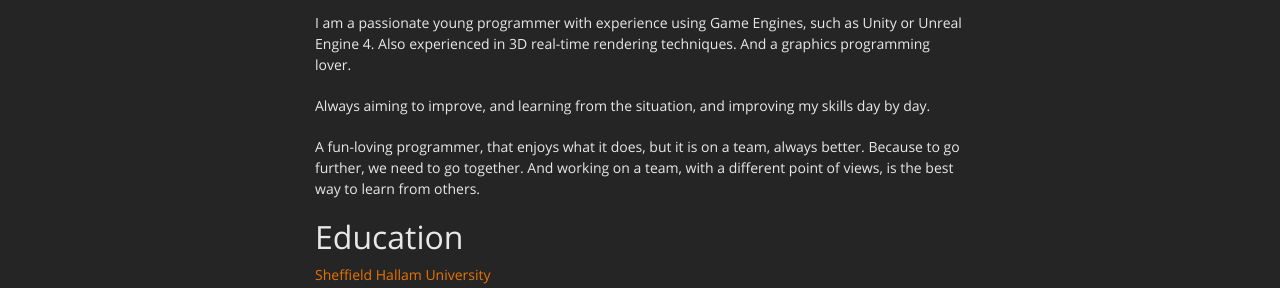
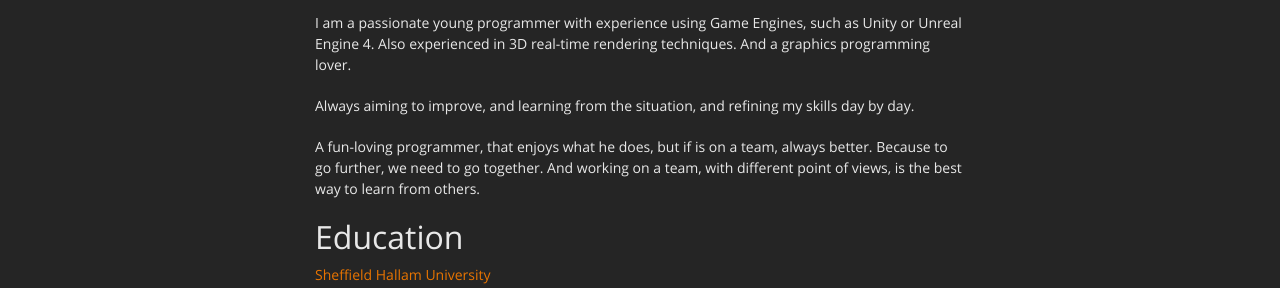
Before and after one commit to unyankee/unyankee.github.io, a Jekyll site: the page built from Resume.md, in a window 1280 px wide and 900 px high. Shown: the part 238-526 px from the top of the window. Built offline with Jekyll 4.4.1, drawn with Linux system fonts in a browser that asks for light colours; some of the changed text lies outside the part shown.

Commit message:
minor corrections

```diff
--- a/Resume.md
+++ b/Resume.md
@@ -13,11 +13,11 @@ I am a passionate young programmer with experience using Game Engines, such as U
 
 
 
-Always aiming to improve, and learning from the situation, and improving my skills day by day.
+Always aiming to improve, and learning from the situation, and refining  my skills day by day.
 
 
-A fun-loving programmer, that enjoys what it does, but it is on a team, always better. Because to go further, we need to go together.
-And working on a team, with a different point of views, is the best way to learn from others.
+A fun-loving programmer, that enjoys what he does, but if is on a team, always better. Because to go further, we need to go together.
+And working on a team, with different point of views, is the best way to learn from others.
 
 
 ## Education
--- a/_config.yml
+++ b/_config.yml
@@ -16,7 +16,7 @@
 title: Personal Blog
 email: alemanyma@esat-alumni.com
 description: >- # this means to ignore newlines until "baseurl:"
-  A Description of what I have done or what I am currently doing, a blog to host
+  A Description of what I have done and what I am currently doing, a blog to host
   all my work.
 baseurl: "" # the subpath of your site, e.g. /blog
 url: "https://github.com/unyankee" # the base hostname & protocol for your site, e.g. https://github.com/unyankee
```
